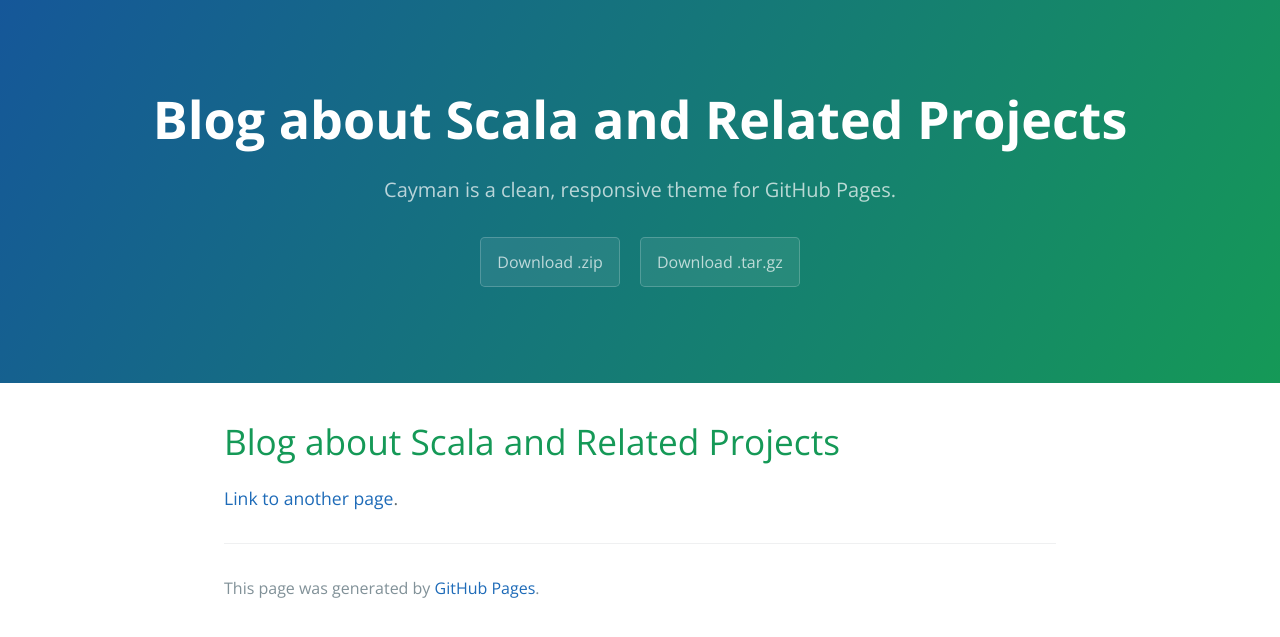
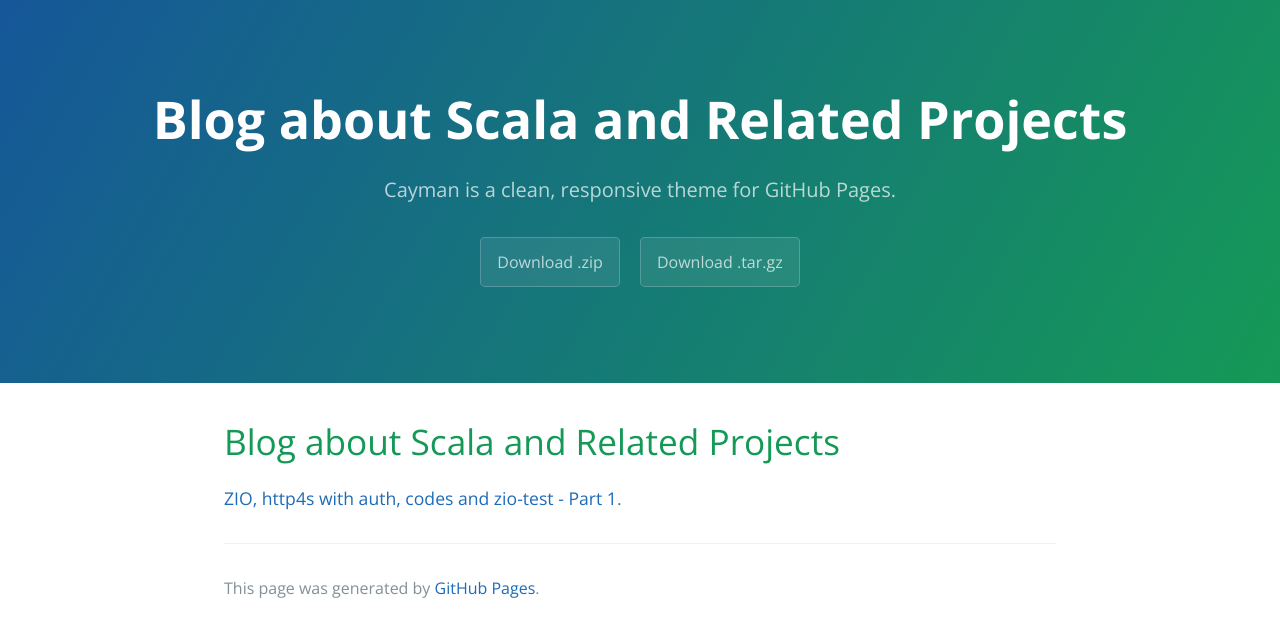
Before and after one commit to TimPigden/TimPigden.github.io, a Jekyll site: the page built from index.md, in a window 1280 px wide. Shown: the top 637 px of the page. Built offline with Jekyll 4.4.1, drawn with Linux system fonts in a browser that asks for light colours; our own code applies the rules of GitHub Pages for plain Markdown files.

Commit message:
new theme, wip

```diff
--- a/index.md
+++ b/index.md
@@ -5,4 +5,4 @@ layout: default
 
 
 # Blog about Scala and Related Projects
-[Link to another page](_pages/zio-http4s/zio-http4s-part1.md).
+[ZIO, http4s with auth, codes and zio-test - Part 1](_pages/zio-http4s/zio-http4s-part1.md).
```
